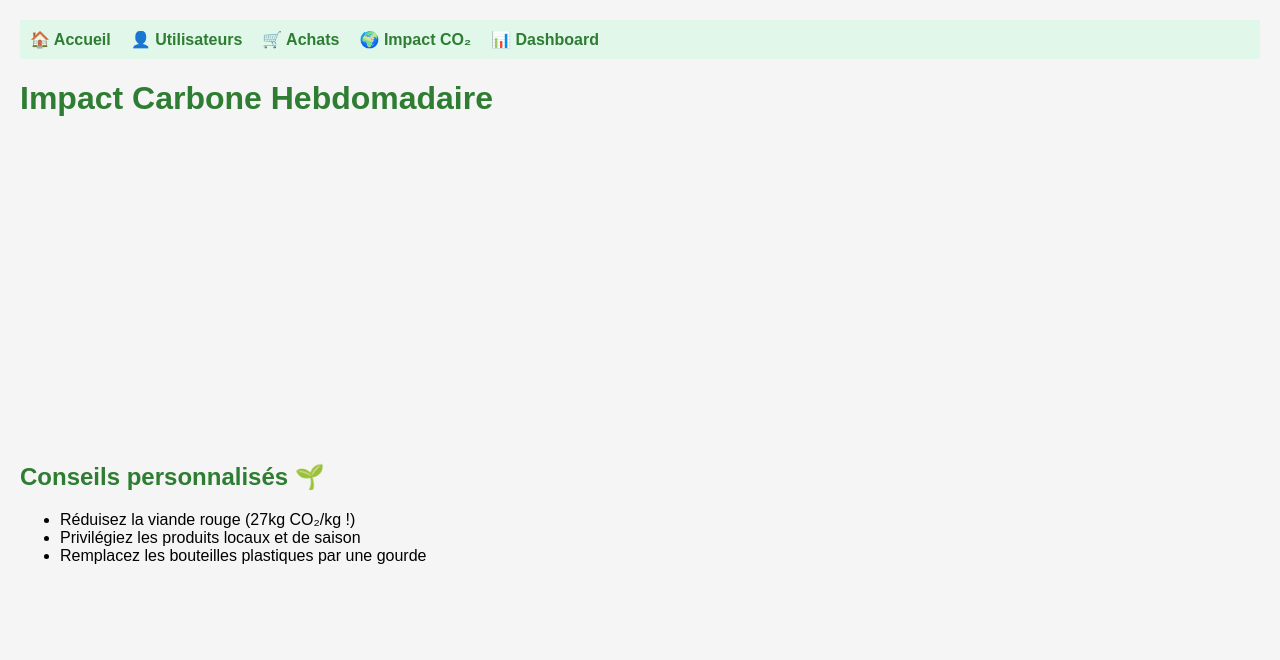
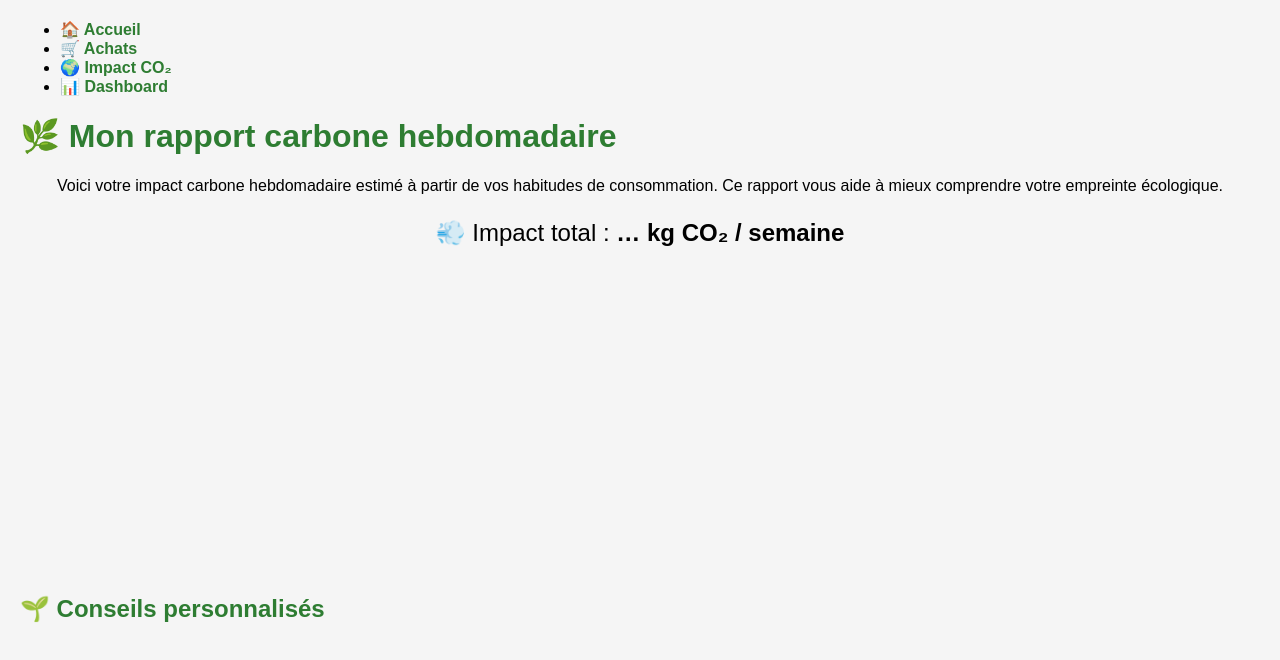
Before and after one commit to Soulaimane99/GreenPanier, a plain HTML site: page frontend/impact.html in a window 1280 px wide. Drawn offline with nearby package versions, Linux system fonts and the light colour scheme; no server answers.

Commit message:
modification du fichier impact.htmll

```diff
--- a/frontend/impact.html
+++ b/frontend/impact.html
@@ -2,40 +2,46 @@
 <html lang="fr">
 <head>
   <meta charset="UTF-8" />
-  <title>Mon Impact CO₂ – GreenPanier</title>
+  <title>Impact CO₂ – GreenPanier</title>
+  <link rel="stylesheet" href="style.css" />
   <script src="https://cdn.jsdelivr.net/npm/chart.js"></script>
-  <link rel="stylesheet" href="style.css" />
 </head>
 <body>
+
+  <!-- Menu -->
   <header>
     <nav>
-          <ul style="display: flex; gap: 20px; list-style: none; padding: 10px; background-color: #e0f7ea;">
+      <ul>
         <li><a href="index.html">🏠 Accueil</a></li>
-            <li><a href="users.html">👤 Utilisateurs</a></li>
         <li><a href="achats.html">🛒 Achats</a></li>
         <li><a href="impact.html">🌍 Impact CO₂</a></li>
-            <li><a href="dashboard.html"><strong>📊 Dashboard</strong></a></li>
         <li id="admin-link"><a href="users.html">👤 Utilisateurs</a></li>
+        <li><a href="dashboard.html">📊 Dashboard</a></li>
       </ul>
     </nav>
   </header>
 
-  <h1>Impact Carbone Hebdomadaire</h1>
+  <main>
+    <h1>🌿 Mon rapport carbone hebdomadaire</h1>
+
+    <p style="text-align: center;">
+      Voici votre impact carbone hebdomadaire estimé à partir de vos habitudes de consommation.
+      Ce rapport vous aide à mieux comprendre votre empreinte écologique.
+    </p>
+
+    <p style="text-align: center; font-size: 1.5rem;">
+      💨 Impact total : <strong><span id="impact-total">…</span> kg CO₂ / semaine</strong>
+    </p>
 
     <canvas id="impactChart" width="600" height="300"></canvas>
 
     <section>
-    <h2>Conseils personnalisés 🌱</h2>
-    <ul id="eco-tips">
-      <li>Réduisez la viande rouge (27kg CO₂/kg !)</li>
-      <li>Privilégiez les produits locaux et de saison</li>
-      <li>Remplacez les bouteilles plastiques par une gourde</li>
-    </ul>
+      <h2>🌱 Conseils personnalisés</h2>
+      <ul id="eco-tips"></ul>
     </section>
-
-  <script src="impact.js"></script>
+  </main>
 
   <script src="menu.js"></script>
-
+  <script src="impact.js"></script>
 </body>
 </html>
```
Lines whose indentation alone changed are shown as unchanged.
